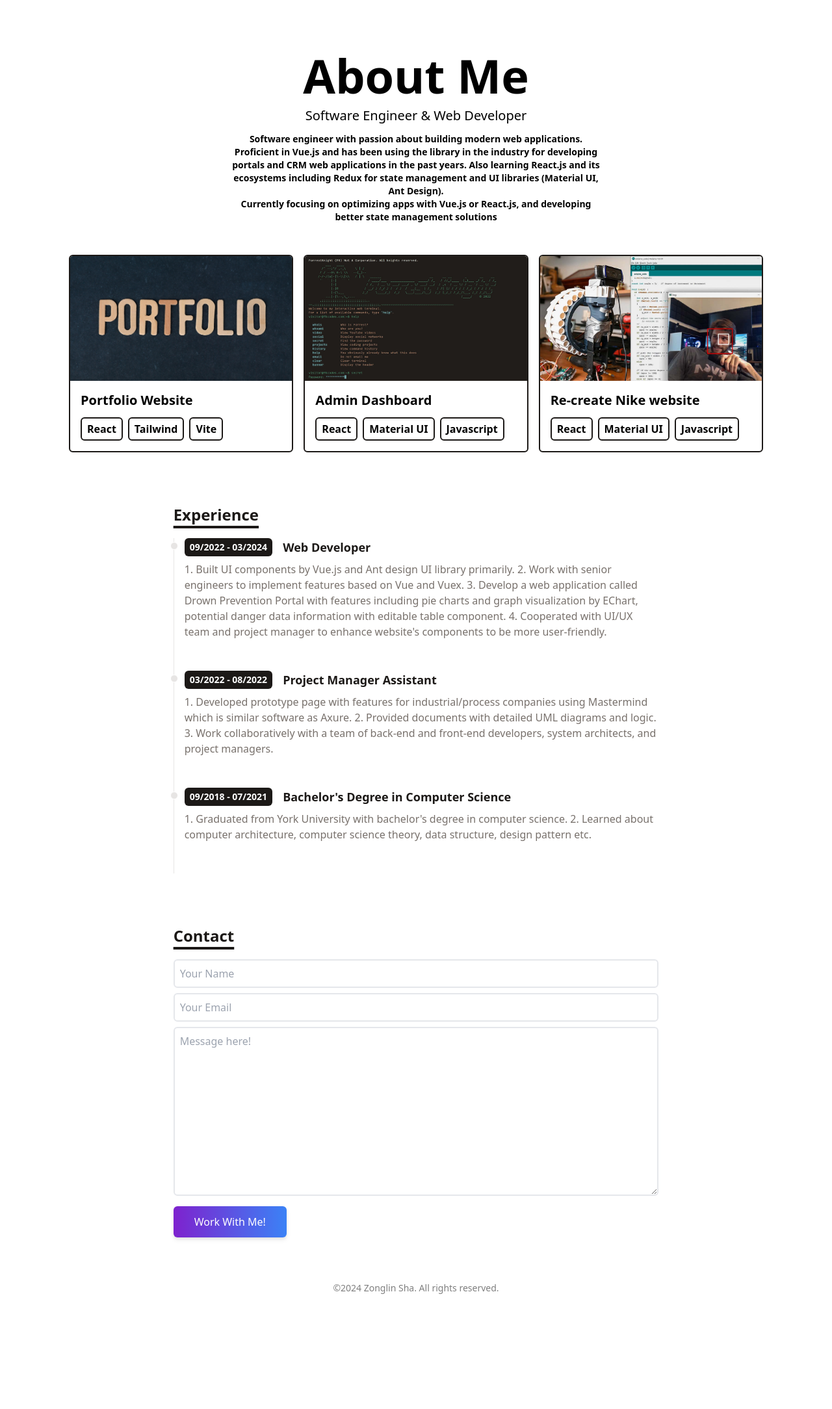
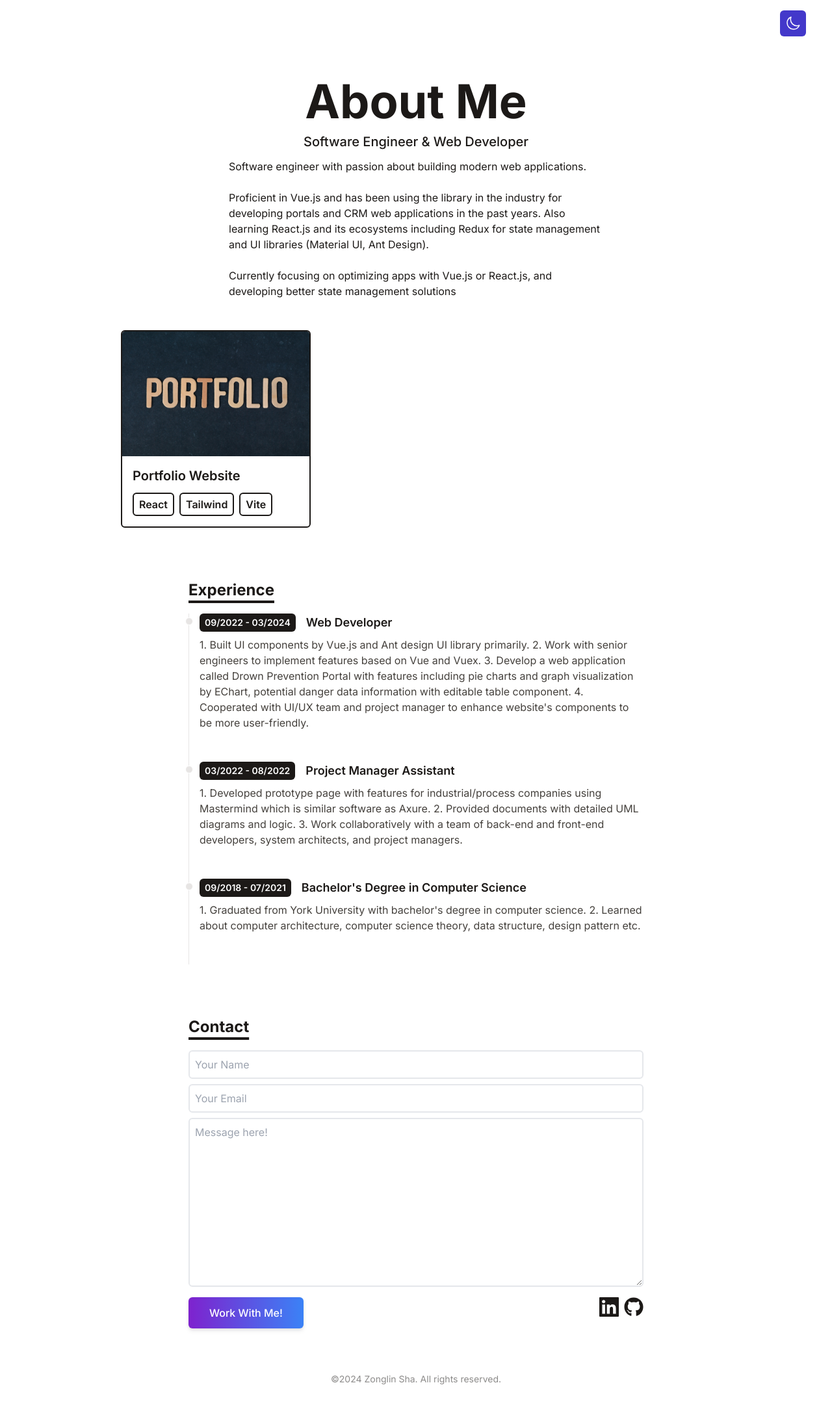
Before and after one commit to shazonglin/portfolio, a React (Vite) app: page / in a window 1280 px wide. Shown: the top 2168 px of the page at 65% size. Before the commit the page ends 2012 px from the top, so only its background shows below. Built offline with nearby package versions, Linux system fonts and the light colour scheme.

Commit message:
apply dark mode and social media icons

```diff
--- a/package.json
+++ b/package.json
@@ -11,7 +11,8 @@
   },
   "dependencies": {
     "react": "^18.2.0",
-    "react-dom": "^18.2.0"
+    "react-dom": "^18.2.0",
+    "react-icons": "^5.1.0"
   },
   "devDependencies": {
     "@types/react": "^18.2.66",
--- a/src/App.jsx
+++ b/src/App.jsx
@@ -1,22 +1,82 @@
-import React from 'react'
-import Intro from './components/Intro'
-import Portfolio from './components/Portfolio'
-import Timeline from './components/Timeline'
-import Contact from './components/Contact'
-import Footer from './components/Footer'
+import React, { useState, useEffect } from 'react';
+import Intro from './components/Intro';
+import Portfolio from './components/Portfolio';
+import Timeline from './components/Timeline';
+import Contact from './components/Contact';
+import Footer from './components/Footer';
 
 function App() {
+  const [theme, setTheme] = useState(null);
+
+  useEffect(() => {
+    if (window.matchMedia('(prefers-color-scheme: dark)').matches) {
+      setTheme('dark');
+    } else {
+      setTheme('light');
+    }
+  }, []);
+
+  const handleThemeSwitch = () => {
+    setTheme(theme === 'dark' ? 'light' : 'dark');
+  };
+
+  useEffect(() => {
+    if (theme === 'dark') {
+      document.documentElement.classList.add('dark');
+    } else {
+      document.documentElement.classList.remove('dark');
+    }
+  }, [theme]);
+
+  const sun = (
+    <svg
+      xmlns='http://www.w3.org/2000/svg'
+      fill='none'
+      viewBox='0 0 24 24'
+      strokeWidth={1.5}
+      stroke='currentColor'
+      className='w-6 h-6'>
+      <path
+        strokeLinecap='round'
+        strokeLinejoin='round'
+        d='M12 3v2.25m6.364.386l-1.591 1.591M21 12h-2.25m-.386 6.364l-1.591-1.591M12 18.75V21m-4.773-4.227l-1.591 1.591M5.25 12H3m4.227-4.773L5.636 5.636M15.75 12a3.75 3.75 0 11-7.5 0 3.75 3.75 0 017.5 0z'
+      />
+    </svg>
+  );
+
+  const moon = (
+    <svg
+      xmlns='http://www.w3.org/2000/svg'
+      fill='none'
+      viewBox='0 0 24 24'
+      strokeWidth={1.5}
+      stroke='white'
+      className='w-6 h-6'>
+      <path
+        strokeLinecap='round'
+        strokeLinejoin='round'
+        d='M21.752 15.002A9.718 9.718 0 0118 15.75c-5.385 0-9.75-4.365-9.75-9.75 0-1.33.266-2.597.748-3.752A9.753 9.753 0 003 11.25C3 16.635 7.365 21 12.75 21a9.753 9.753 0 009.002-5.998z'
+      />
+    </svg>
+  );
 
   return (
     <>
-      <div className="App"></div>
-       <Intro/>
-       <Portfolio/>
-       <Timeline/>
-       <Contact/>
-       <Footer/>
+      <button
+        type='button'
+        onClick={handleThemeSwitch}
+        className='fixed p-2 z-10 right-10 top-4 bg-indigo-700 dark:bg-orange-400 text-lg rounded-md'>
+        {theme === 'dark' ? sun : moon}
+      </button>
+      <div className='bg-white text-stone-900 min-h-screen font-inter max-w p-10 mx-auto dark:bg-stone-900 dark:text-white'>
+        <Intro />
+        <Portfolio />
+        <Timeline />
+        <Contact />
+        <Footer />
+      </div>
     </>
-  )
+  );
 }
 
-export default App
+export default App;
--- a/src/components/Contact.jsx
+++ b/src/components/Contact.jsx
@@ -1,5 +1,7 @@
 import React from 'react';
 import Title from './Title';
+import { GrLinkedin } from 'react-icons/gr';
+import { FaGithub } from 'react-icons/fa6';
 function Contact() {
   return (
     <div className='flex flex-col mb-10 mx-auto'>
@@ -27,11 +29,23 @@ function Contact() {
             rows='10'
             className='p-2 mb-4 border-2 rounded-md focus:outline-none'
           />
-          <button
-            type='submit'
-            className='text-center inline-block px-8 py-3 w-max text-base font-medium rounded-md text-white bg-gradient-to-r from-purple-700 to-blue-500 drop-shadow-md '>
-            Work With Me!
-          </button>
+          <div className='flex justify-between'>
+            <button
+              type='submit'
+              className='text-center inline-block px-8 py-3 w-max text-base font-medium rounded-md text-white bg-gradient-to-r from-purple-700 to-blue-500 drop-shadow-md '>
+              Work With Me!
+            </button>
+            <div className='flex flex-row gap-2'>
+              <a
+                href='https://www.linkedin.com/in/zonglinsha'
+                className='text-3xl'>
+                <GrLinkedin />
+              </a>
+              <a href='https://github.com/shazonglin' className='text-3xl'>
+                <FaGithub />
+              </a>
+            </div>
+          </div>
         </form>
       </div>
     </div>
--- a/src/components/Intro.jsx
+++ b/src/components/Intro.jsx
@@ -1,21 +1,33 @@
 import React from 'react';
 
 function Intro() {
+  const handleLinkedin = () => {
+    window.open('https://www.linkedin.com/in/zonglinsha', '_blank');
+  };
+
   return (
-    <div className='flex items-center justify-center flex-col text-center pt-20 pb-6 '>
+    <div className='flex items-center justify-center flex-col  pt-20 pb-6 '>
       {/* <h1 className="text-4xl md:text-7xl mb-1 md:mb-3 font-bold">About Me</h1> */}
-      <h2 className='text-4xl md:text-7xl mb-1 md:mb-3 font-bold'>About Me</h2>
+      <h2 className='text-4xl md:text-7xl mb-1 md:mb-3 font-bold '>About Me</h2>
       <p className='text-base md:text-xl mb-3 font-medium'>
         Software Engineer & Web Developer
       </p>
-      <p className='text-sm max-w-xl mb-6 font-bold'>
+      {/* <p className='mb-2'>
+        <span className='font-bold'>Linkedin:</span>{' '}
+        <span
+          className='cursor-pointer text-blue-800 font-semibold'
+          onClick={handleLinkedin}>
+          www.linkedin.com/in/zonglinsha
+        </span>
+      </p> */}
+      <p className='text-base max-w-xl mb-6 '>
         Software engineer with passion about building modern web applications.
-        <br />
+        <br /> <br />
         Proficient in Vue.js and has been using the library in the industry for
         developing portals and CRM web applications in the past years. Also
         learning React.js and its ecosystems including Redux for state
         management and UI libraries (Material UI, Ant Design).
-        <br />
+        <br /> <br />
         Currently focusing on optimizing apps with Vue.js or React.js, and
         developing better state management solutions
       </p>
--- a/src/components/PortfolioItem.jsx
+++ b/src/components/PortfolioItem.jsx
@@ -5,7 +5,7 @@ function PortfolioItem({ title, imgUrl, stack, link }) {
     window.open(link, '_blank');
   };
   return (
-    <div className='border-2 border-stone-900 rounded-md overflow-hidden'>
+    <div className='border-2 border-stone-900 dark:border-white rounded-md overflow-hidden'>
       <img
         src={imgUrl}
         alt='project'
@@ -20,7 +20,7 @@ function PortfolioItem({ title, imgUrl, stack, link }) {
           {stack.map((item, index) => (
             <span
               key={index}
-              className='inline-block px-2 py-1 font-semibold border-2 border-stone-900 rounded-md'>
+              className='inline-block px-2 py-1 font-semibold border-2 border-stone-900 dark:border-neutral-200 rounded-md'>
               {item}
             </span>
           ))}
--- a/src/components/TimelineItem.jsx
+++ b/src/components/TimelineItem.jsx
@@ -7,12 +7,16 @@ function TimelineItem({ title, duration, details }) {
         {/* circle */}
         <div className='absolute w-3 h-3 bg-stone-200 rounded-full mt-1.5 -left-1.5 border border-white' />
         <div className='flex flex-wrap gap-4 flex-row items-center justify-start text-xs md:text-sm'>
-          <span className='inline-block px-2 py-1 font-semibold text-white bg-stone-900 rounded-md'>
+          <span className='inline-block px-2 py-1 font-semibold text-white bg-stone-900 dark:bg-stone-100 dark:text-stone-900 rounded-md'>
             {duration}
           </span>
-          <h3 className='text-lg font-semibold text-stone-900'>{title}</h3>
+          <h3 className='text-lg font-semibold text-stone-900 dark:text-white'>
+            {title}
+          </h3>
         </div>
-        <p className='my-2 text-base font-normal text-stone-500 '>{details}</p>
+        <p className='my-2 text-base font-normal text-stone-700 dark:text-stone-500 '>
+          {details}
+        </p>
       </li>
     </ol>
   );
--- a/src/components/Title.jsx
+++ b/src/components/Title.jsx
@@ -4,7 +4,7 @@ function Title({ id, children }) {
   return (
     <h1
       id={id && id}
-      className='text-2xl font-bold underline underline-offset-8 decoration-4 mb-5 text-stone-900'>
+      className='text-2xl font-bold underline underline-offset-8 decoration-4 mb-5 text-stone-900 dark:text-white'>
       {children}
     </h1>
   );
--- a/src/components/data/portfolio.js
+++ b/src/components/data/portfolio.js
@@ -4,18 +4,18 @@ export default [
     title: 'Portfolio Website',
     imgUrl: '/assets/portfolio.jpg',
     stack: ['React', 'Tailwind', 'Vite'],
-    link: 'https://www.google.com',
+    link: 'https://www.shazonglin.info',
   },
-  {
-    title: 'Admin Dashboard',
-    imgUrl: '/assets/terminal-website.jpg',
-    stack: ['React', 'Material UI', 'Javascript'],
-    link: 'https://www.google.com',
-  },
-  {
-    title: 'Re-create Nike website',
-    imgUrl: '/assets/ai-nerf-gun.jpg',
-    stack: ['React', 'Material UI', 'Javascript'],
-    link: 'https://www.google.com',
-  },
+  // {
+  //   title: 'Admin Dashboard',
+  //   imgUrl: '/assets/terminal-website.jpg',
+  //   stack: ['React', 'Material UI', 'Javascript'],
+  //   link: 'https://www.google.com',
+  // },
+  // {
+  //   title: 'Re-create Nike website',
+  //   imgUrl: '/assets/ai-nerf-gun.jpg',
+  //   stack: ['React', 'Material UI', 'Javascript'],
+  //   link: 'https://www.google.com',
+  // },
 ];
```
Also changed, not shown: 1 other file (tests, documents, lock files or other folders).
